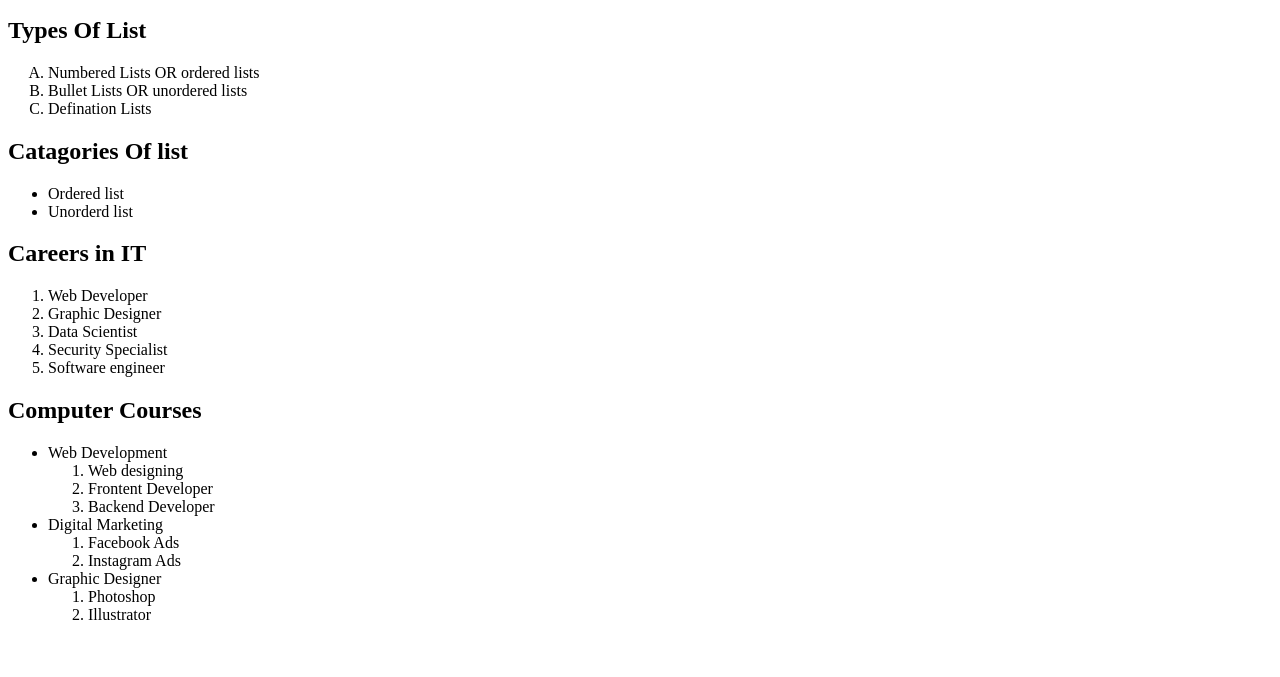
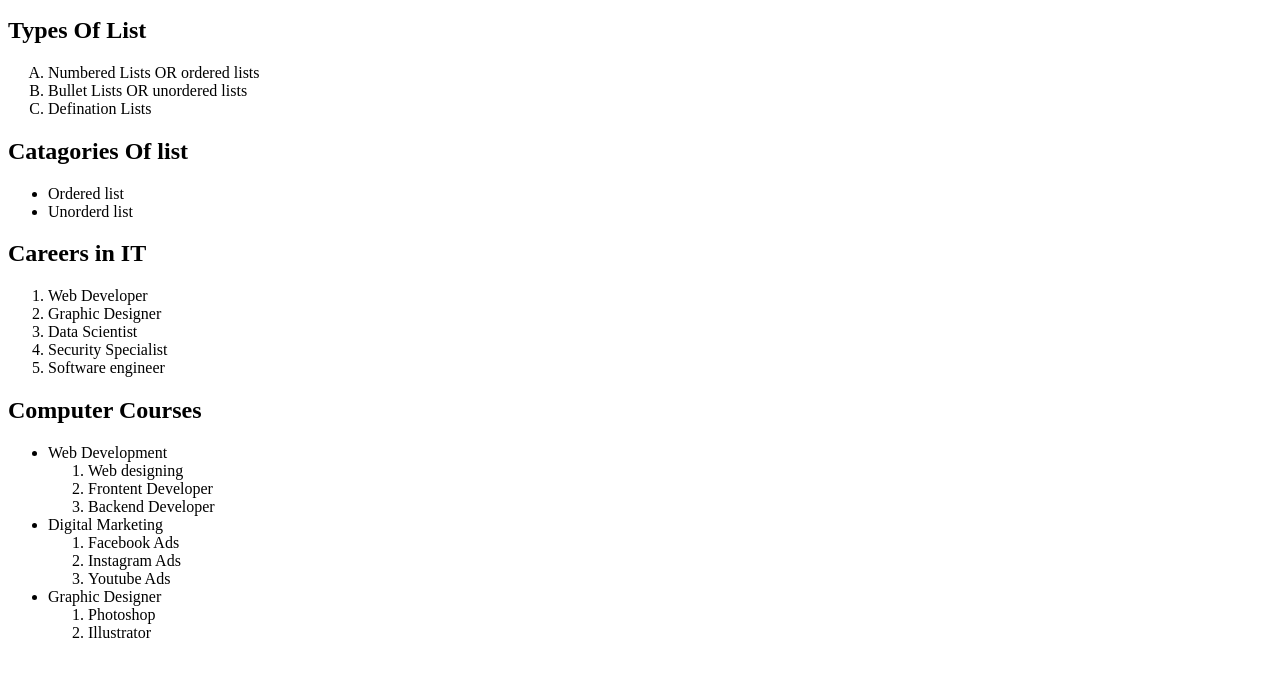
Before and after one commit to ibadasif033/Created-a-list, a plain HTML site: page Index.html in a window 1280 px wide. Shown: the part 119-796 px from the top of the page. Drawn offline with Linux system fonts and the light colour scheme.

Commit message:
Update Index.html
Practice of ordered and unordered lists

```diff
--- a/Index.html
+++ b/Index.html
@@ -41,6 +41,7 @@
                 <ol>
                     <li>Facebook Ads</li>
                     <li>Instagram Ads</li>
+                    <li>Youtube Ads</li>
                 </ol>
                 <li>Graphic Designer
                     <ol>
```
